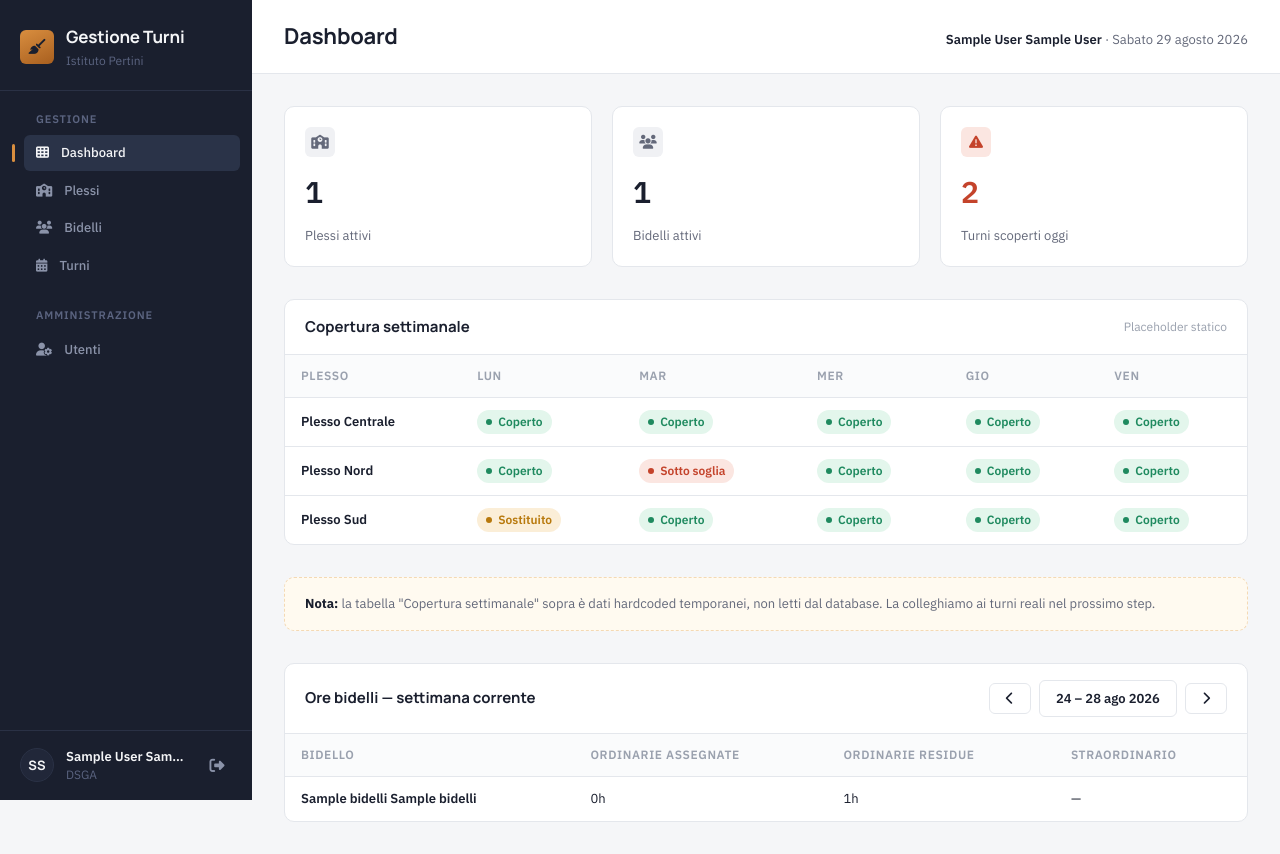
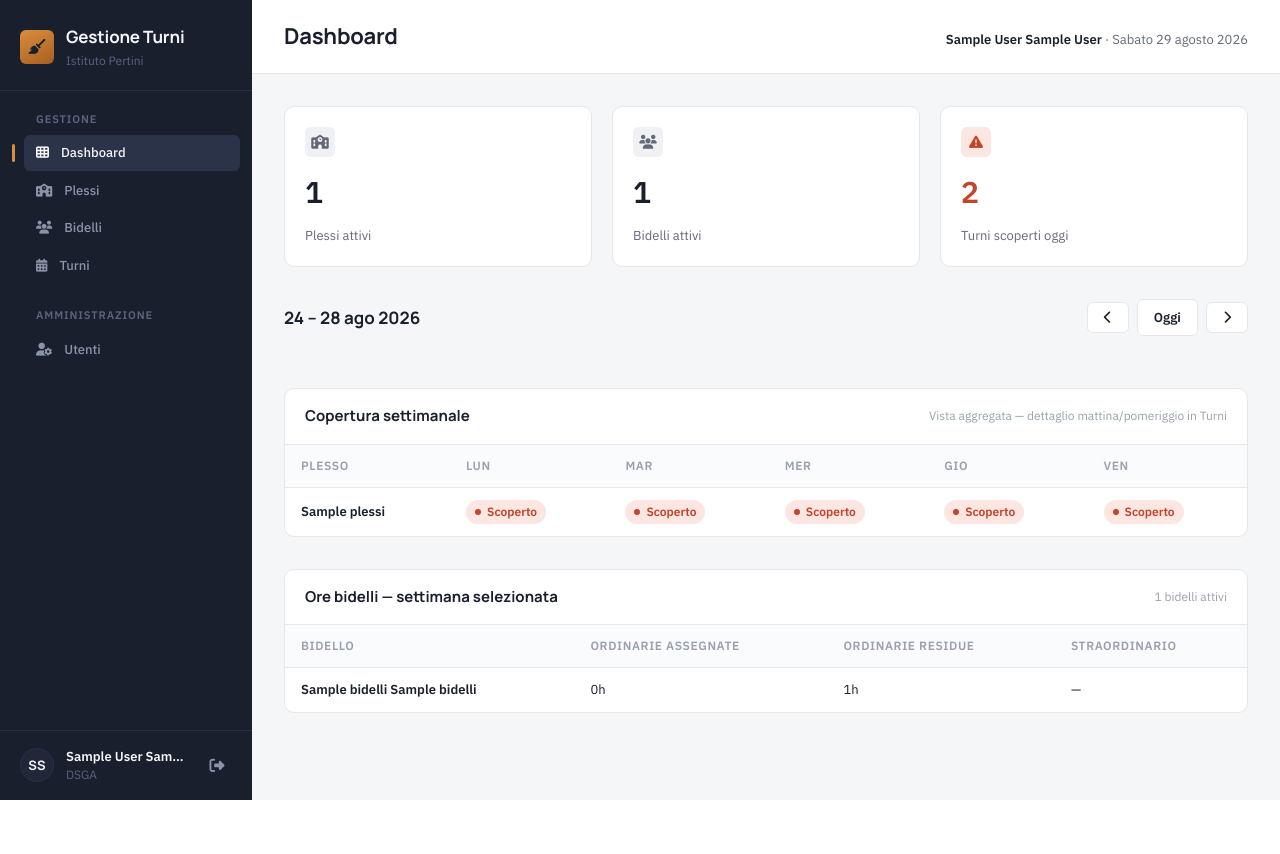
Before and after one commit to Pontoriero/gestionaleBidelli, a PHP site: page /index.php in a window 1280 px wide. After the commit the page ends 800 px from the top, so only its background shows below. Run offline with PHP 8.4, Linux system fonts and the light colour scheme; the visitor is signed in with stand-in values (Sample User, id 1); tables that the repository leaves empty hold one stand-in row (values such as "Sample post").

Commit message:
dashboard attiva

```diff
--- a/public/index.php
+++ b/public/index.php
@@ -29,7 +29,7 @@ $turniScopertiOggi = (int) $pdo->query(
     ) AS scoperti"
 )->fetchColumn();
 
-/* ---------- Settimana selezionata per il pannello ore (indipendente da turni.php) ---------- */
+/* ---------- Settimana selezionata, condivisa da copertura + ore bidelli ---------- */
 
 $parametroSettimana = $_GET['settimana'] ?? null;
 try {
@@ -42,15 +42,62 @@ $giornoIsoOre = (int) $riferimentoSettimana->format('N');
 $lunediOre = (clone $riferimentoSettimana)->modify('-' . ($giornoIsoOre - 1) . ' days');
 $venerdiOre = (clone $lunediOre)->modify('+4 days');
 
-$settimanaOrePrecedente = (clone $lunediOre)->modify('-7 days')->format('Y-m-d');
-$settimanaOreSuccessiva = (clone $lunediOre)->modify('+7 days')->format('Y-m-d');
+$settimanaPrecedente = (clone $lunediOre)->modify('-7 days')->format('Y-m-d');
+$settimanaSuccessiva = (clone $lunediOre)->modify('+7 days')->format('Y-m-d');
 
 $mesiAbbrOre = ['', 'gen', 'feb', 'mar', 'apr', 'mag', 'giu', 'lug', 'ago', 'set', 'ott', 'nov', 'dic'];
 if ($lunediOre->format('n') === $venerdiOre->format('n')) {
-    $rangeOreTesto = $lunediOre->format('j') . ' – ' . $venerdiOre->format('j') . ' ' . $mesiAbbrOre[(int) $venerdiOre->format('n')] . ' ' . $venerdiOre->format('Y');
+    $rangeTesto = $lunediOre->format('j') . ' – ' . $venerdiOre->format('j') . ' ' . $mesiAbbrOre[(int) $venerdiOre->format('n')] . ' ' . $venerdiOre->format('Y');
 } else {
-    $rangeOreTesto = $lunediOre->format('j') . ' ' . $mesiAbbrOre[(int) $lunediOre->format('n')] . ' – ' . $venerdiOre->format('j') . ' ' . $mesiAbbrOre[(int) $venerdiOre->format('n')] . ' ' . $venerdiOre->format('Y');
+    $rangeTesto = $lunediOre->format('j') . ' ' . $mesiAbbrOre[(int) $lunediOre->format('n')] . ' – ' . $venerdiOre->format('j') . ' ' . $mesiAbbrOre[(int) $venerdiOre->format('n')] . ' ' . $venerdiOre->format('Y');
 }
+
+$giorniAbbrOre = ['Lun', 'Mar', 'Mer', 'Gio', 'Ven'];
+$giorniSettimana = [];
+for ($i = 0; $i < 5; $i++) {
+    $giorno = (clone $lunediOre)->modify("+{$i} days");
+    $giorniSettimana[] = ['data' => $giorno->format('Y-m-d'), 'etichetta' => $giorniAbbrOre[$i]];
+}
+
+/* ---------- Copertura settimanale (aggregata, un badge per giorno) ---------- */
+
+$plessi = $pdo->query(
+    'SELECT id, nome, min_bidelli_mattina, min_bidelli_pomeriggio
+     FROM plessi WHERE attivo = 1 ORDER BY nome'
+)->fetchAll();
+
+$stmtConteggi = $pdo->prepare(
+    "SELECT plesso_id, data, turno_giorno, COUNT(*) AS assegnati
+     FROM turni
+     WHERE data BETWEEN :inizio AND :fine
+       AND stato IN ('pianificato', 'sostituito')
+     GROUP BY plesso_id, data, turno_giorno"
+);
+$stmtConteggi->execute([
+    'inizio' => $lunediOre->format('Y-m-d'),
+    'fine' => $venerdiOre->format('Y-m-d'),
+]);
+
+$conteggi = [];
+foreach ($stmtConteggi->fetchAll() as $r) {
+    $conteggi[$r['plesso_id']][$r['data']][$r['turno_giorno']] = (int) $r['assegnati'];
+}
+
+function statoGiorno(array $plesso, array $conteggiGiorno): array
+{
+    $copertoMattina = ($conteggiGiorno['mattina'] ?? 0) >= (int) $plesso['min_bidelli_mattina'];
+    $copertoPomeriggio = ($conteggiGiorno['pomeriggio'] ?? 0) >= (int) $plesso['min_bidelli_pomeriggio'];
+
+    if ($copertoMattina && $copertoPomeriggio) {
+        return ['classe' => 'badge--ok', 'testo' => 'Coperto'];
+    }
+    if (!$copertoMattina && !$copertoPomeriggio) {
+        return ['classe' => 'badge--danger', 'testo' => 'Scoperto'];
+    }
+    return ['classe' => 'badge--warn', 'testo' => 'Parziale'];
+}
+
+/* ---------- Ore bidelli settimana selezionata ---------- */
 
 $bidelliOre = $pdo->query(
     'SELECT id, nome, cognome, ore_settimanali, ore_straordinario_max
@@ -93,67 +140,57 @@ require __DIR__ . '/../includes/header.php';
     </div>
 </div>
 
+<div class="week-nav">
+    <div class="week-nav__range"><?= htmlspecialchars($rangeTesto) ?></div>
+    <div class="week-nav__controls">
+        <a class="btn btn--secondary" href="index.php?settimana=<?= $settimanaPrecedente ?>" title="Settimana precedente">
+            <i class="fa-solid fa-chevron-left"></i>
+        </a>
+        <a class="btn btn--secondary" href="index.php">Oggi</a>
+        <a class="btn btn--secondary" href="index.php?settimana=<?= $settimanaSuccessiva ?>" title="Settimana successiva">
+            <i class="fa-solid fa-chevron-right"></i>
+        </a>
+    </div>
+</div>
+
 <div class="panel">
     <div class="panel__header">
         <div class="panel__title">Copertura settimanale</div>
-        <div class="panel__sub">Placeholder statico</div>
+        <div class="panel__sub">Vista aggregata — dettaglio mattina/pomeriggio in Turni</div>
     </div>
     <table class="table">
         <thead>
             <tr>
                 <th>Plesso</th>
-                <th>Lun</th>
-                <th>Mar</th>
-                <th>Mer</th>
-                <th>Gio</th>
-                <th>Ven</th>
+                <?php foreach ($giorniSettimana as $giorno): ?>
+                    <th><?= $giorno['etichetta'] ?></th>
+                <?php endforeach; ?>
             </tr>
         </thead>
         <tbody>
-            <tr>
-                <td>Plesso Centrale</td>
-                <td><span class="badge badge--ok">Coperto</span></td>
-                <td><span class="badge badge--ok">Coperto</span></td>
-                <td><span class="badge badge--ok">Coperto</span></td>
-                <td><span class="badge badge--ok">Coperto</span></td>
-                <td><span class="badge badge--ok">Coperto</span></td>
-            </tr>
-            <tr>
-                <td>Plesso Nord</td>
-                <td><span class="badge badge--ok">Coperto</span></td>
-                <td><span class="badge badge--danger">Sotto soglia</span></td>
-                <td><span class="badge badge--ok">Coperto</span></td>
-                <td><span class="badge badge--ok">Coperto</span></td>
-                <td><span class="badge badge--ok">Coperto</span></td>
-            </tr>
-            <tr>
-                <td>Plesso Sud</td>
-                <td><span class="badge badge--warn">Sostituito</span></td>
-                <td><span class="badge badge--ok">Coperto</span></td>
-                <td><span class="badge badge--ok">Coperto</span></td>
-                <td><span class="badge badge--ok">Coperto</span></td>
-                <td><span class="badge badge--ok">Coperto</span></td>
-            </tr>
+            <?php foreach ($plessi as $plesso): ?>
+                <tr>
+                    <td><?= htmlspecialchars($plesso['nome']) ?></td>
+                    <?php foreach ($giorniSettimana as $giorno): ?>
+                        <?php $stato = statoGiorno($plesso, $conteggi[$plesso['id']][$giorno['data']] ?? []); ?>
+                        <td><span class="badge <?= $stato['classe'] ?>"><?= $stato['testo'] ?></span></td>
+                    <?php endforeach; ?>
+                </tr>
+            <?php endforeach; ?>
+
+            <?php if (!$plessi): ?>
+                <tr>
+                    <td colspan="6">Nessun plesso attivo.</td>
+                </tr>
+            <?php endif; ?>
         </tbody>
     </table>
 </div>
 
-<div class="note-banner">
-    <strong>Nota:</strong> la tabella "Copertura settimanale" sopra è dati hardcoded temporanei, non letti dal database. La colleghiamo ai turni reali nel prossimo step.
-</div>
-
 <div class="panel">
     <div class="panel__header">
-        <div class="panel__title">Ore bidelli — settimana corrente</div>
-        <div class="week-nav__controls">
-            <a class="btn btn--secondary" href="index.php?settimana=<?= $settimanaOrePrecedente ?>" title="Settimana precedente">
-                <i class="fa-solid fa-chevron-left"></i>
-            </a>
-            <a class="btn btn--secondary" href="index.php"><?= htmlspecialchars($rangeOreTesto) ?></a>
-            <a class="btn btn--secondary" href="index.php?settimana=<?= $settimanaOreSuccessiva ?>" title="Settimana successiva">
-                <i class="fa-solid fa-chevron-right"></i>
-            </a>
-        </div>
+        <div class="panel__title">Ore bidelli — settimana selezionata</div>
+        <div class="panel__sub"><?= count($bidelliOre) ?> bidelli attivi</div>
     </div>
 
     <div style="overflow-x:auto;">
```
